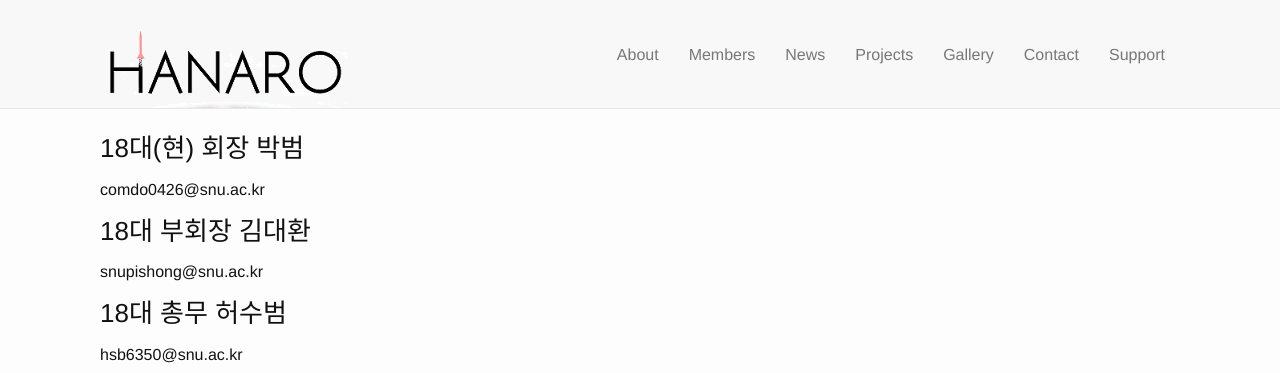
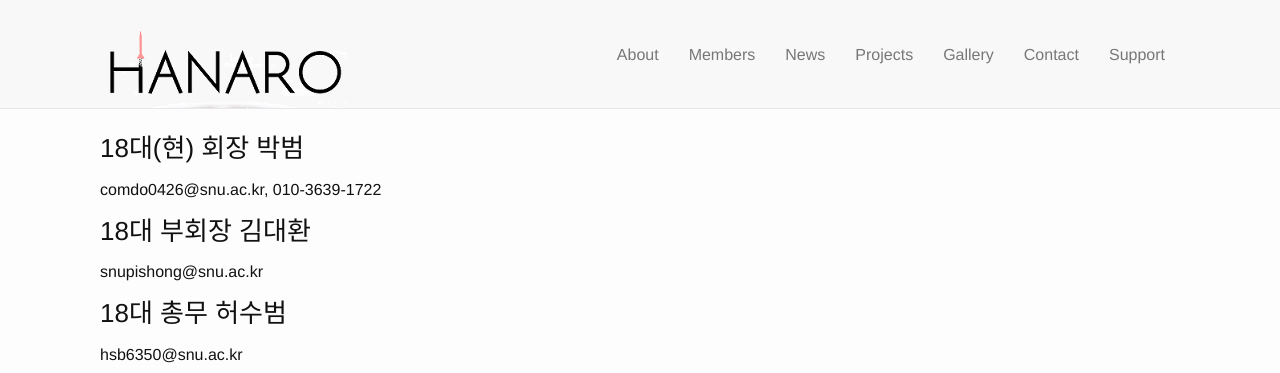
Before and after one commit to Hanaro2021/hanaro.github.io, a Jekyll site: the page built from _pages/6.contact.md, in a window 1280 px wide. Shown: the top 373 px of the page. Built offline with Jekyll 4.4.1, drawn with Linux system fonts in a browser that asks for light colours; nearby versions of some CDN libraries.

Commit message:
Update 6.contact.md

```diff
--- a/_pages/6.contact.md
+++ b/_pages/6.contact.md
@@ -4,7 +4,7 @@ title: Contact
 permalink: /contact/
 ---
 <h3>18대(현) 회장 박범</h3>
-comdo0426@snu.ac.kr
+comdo0426@snu.ac.kr, 010-3639-1722
 <h3>18대 부회장 김대환</h3>
 snupishong@snu.ac.kr
 <h3>18대 총무 허수범</h3>
```
